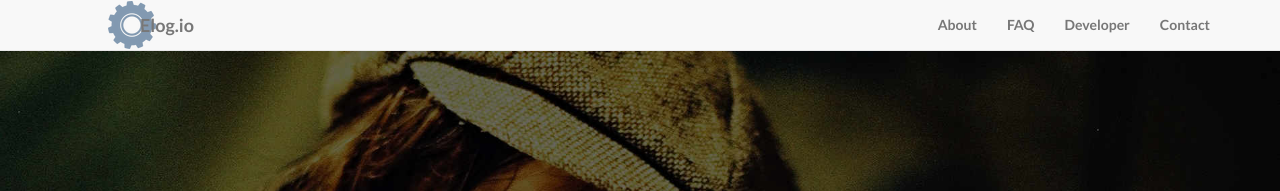
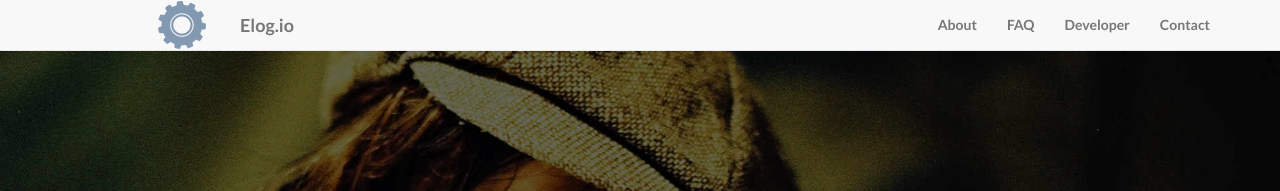
Before and after one commit to commonsmachinery/elogio, a Jekyll site: the page built from index.html, in a window 1280 px wide. Shown: the top 191 px of the page. Built offline with Jekyll 4.4.1, drawn with Linux system fonts in a browser that asks for light colours.

Commit message:
Move text more..

```diff
--- a/css/landing-page.css
+++ b/css/landing-page.css
@@ -31,7 +31,7 @@
 }
 
 .navbar-brand span {
-    margin-left: 70px;
+    margin-left: 170px;
 }
 .intro-header {
     padding-top: 50px; /* If you're making other pages, make sure there is 50px of padding to make sure the navbar doesn't overlap content! */
```
